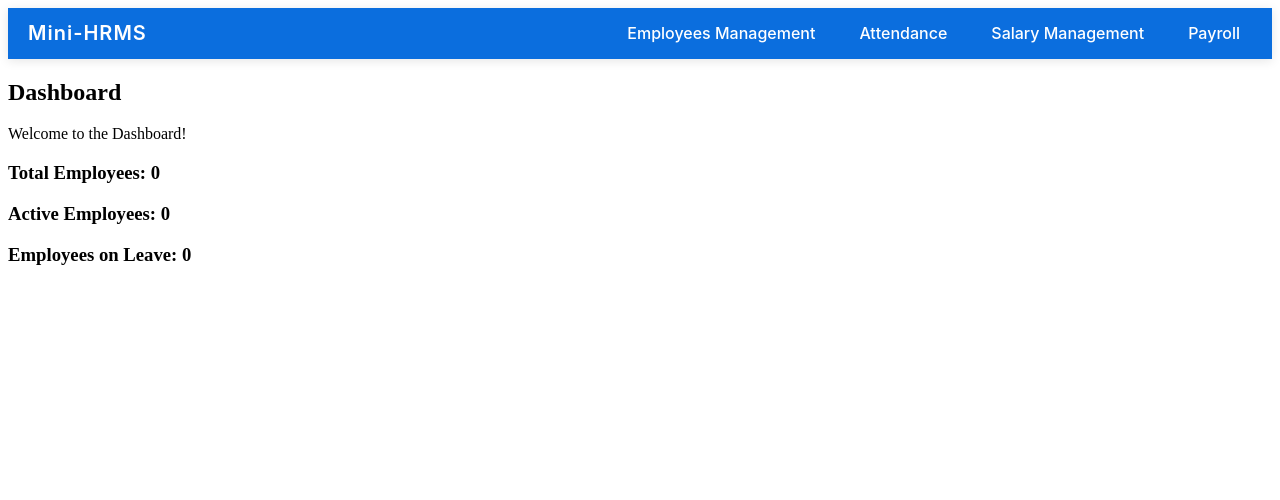
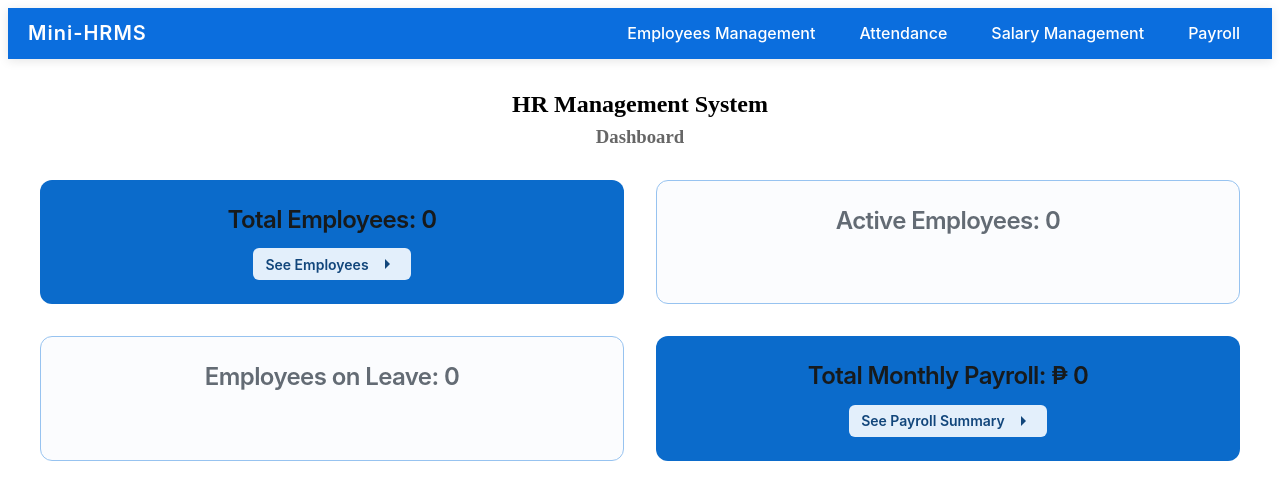
Before and after one commit to IrrationalCucumber/Mini-HRMS-System, a React (Create React App) app in the folder frontend/: page /dashboard in a window 1280 px wide. Shown: the top 500 px of the page. Built offline with nearby package versions, Linux system fonts and the light colour scheme; no server answers.

Commit message:
Updated the UI for

```diff
--- a/frontend/src/PAGES/Dashboard.jsx
+++ b/frontend/src/PAGES/Dashboard.jsx
@@ -1,15 +1,18 @@
-/* TODO
-  Create a simple dashboard showing:
-
-Total Employees
-Active Employees
-Employees on Leave
-Total Monthly Payroll
-
-*/
 import axios from "axios";
 import React, { useEffect, useState } from "react";
 import Navbar from "../COMPONENT/Navbar";
+import {
+  Button,
+  Card,
+  CardActions,
+  CardContent,
+  Grid,
+  Sheet,
+  Stack,
+  Typography,
+} from "@mui/joy";
+import { Link } from "react-router-dom";
+import { ArrowRight } from "@mui/icons-material";
 
 const Dashboard = () => {
   const apiUrl = process.env.REACT_APP_API_URL;
@@ -31,6 +34,17 @@ const Dashboard = () => {
           activeEmployees: resActive.data.count,
           employeesOnLeave: resOnleave.data.count,
         });
+        const resPayroll = await axios.get(`${apiUrl}/payroll/all`);
+        if (resPayroll.data && Array.isArray(resPayroll.data)) {
+          const totalNetSalary = resPayroll.data.reduce(
+            (sum, payroll) => sum + (payroll.net_salary || 0),
+            0,
+          );
+          setDisplayCounts((prev) => ({
+            ...prev,
+            totalMonthlyPayroll: totalNetSalary,
+          }));
+        }
       } catch (error) {
         console.error("Error fetching dashboard data:", error);
       }
@@ -38,29 +52,111 @@ const Dashboard = () => {
 
     fetchDashboardData();
   }, [apiUrl]);
-  //fetch total mpayroll from backend
-  useEffect(() => {
-    const fetchTotalPayroll = async () => {
-      try {
-        const resPayroll = await axios.get(`${apiUrl}/payroll/all`);
-        console.log(resPayroll);
-      } catch (error) {
-        console.error("Error fetching total payroll:", error);
-      }
-    };
-
-    fetchTotalPayroll();
-  }, [apiUrl]);
 
   return (
     <>
       <Navbar />
-      <h2>Dashboard</h2>
-      <p>Welcome to the Dashboard!</p>
-      <div>
-        <h3>Total Employees: {displayCounts.totalEmployees}</h3>
-        <h3>Active Employees: {displayCounts.activeEmployees}</h3>
-        <h3>Employees on Leave: {displayCounts.employeesOnLeave}</h3>
+      <div
+        style={{
+          padding: "2rem",
+          display: "flex",
+          flexDirection: "column",
+          gap: "2rem",
+        }}
+      >
+        <div style={{ textAlign: "center" }}>
+          <h2 style={{ margin: "0 0 0.5rem 0" }}>HR Management System</h2>
+          <h3 style={{ margin: 0, color: "#666" }}>Dashboard</h3>
+        </div>
+
+        <div
+          style={{
+            display: "grid",
+            gridTemplateColumns: "repeat(2, 1fr)",
+            gap: "2rem",
+            maxWidth: "1200px",
+            margin: "0 auto",
+            width: "100%",
+          }}
+        >
+          <Card
+            color="primary"
+            orientation="horizontal"
+            size="lg"
+            variant="solid"
+          >
+            <CardContent sx={{ textAlign: "center", width: "100%" }}>
+              <Typography level="h3">
+                Total Employees: {displayCounts.totalEmployees}
+              </Typography>
+              <CardActions
+                sx={{ justifyContent: "center", width: "100%", pt: 1 }}
+              >
+                <Link to={"/employees"} style={{ textDecoration: "none" }}>
+                  <Button
+                    endDecorator={<ArrowRight />}
+                    variant="soft"
+                    size="sm"
+                  >
+                    See Employees
+                  </Button>
+                </Link>
+              </CardActions>
+            </CardContent>
+          </Card>
+
+          <Card
+            color="primary"
+            orientation="horizontal"
+            size="lg"
+            variant="outlined"
+          >
+            <CardContent sx={{ textAlign: "center", width: "100%" }}>
+              <Typography color="neutral" level="h3">
+                Active Employees: {displayCounts.activeEmployees}
+              </Typography>
+            </CardContent>
+          </Card>
+
+          <Card
+            color="primary"
+            orientation="horizontal"
+            size="lg"
+            variant="outlined"
+          >
+            <CardContent sx={{ textAlign: "center", width: "100%" }}>
+              <Typography color="neutral" level="h3">
+                Employees on Leave: {displayCounts.employeesOnLeave}
+              </Typography>
+            </CardContent>
+          </Card>
+
+          <Card
+            color="primary"
+            orientation="horizontal"
+            size="lg"
+            variant="solid"
+          >
+            <CardContent sx={{ textAlign: "center", width: "100%" }}>
+              <Typography level="h3">
+                Total Monthly Payroll: ₱ {displayCounts.totalMonthlyPayroll}
+              </Typography>
+              <CardActions
+                sx={{ justifyContent: "center", width: "100%", pt: 1 }}
+              >
+                <Link to={"/payroll"} style={{ textDecoration: "none" }}>
+                  <Button
+                    endDecorator={<ArrowRight />}
+                    variant="soft"
+                    size="sm"
+                  >
+                    See Payroll Summary
+                  </Button>
+                </Link>
+              </CardActions>
+            </CardContent>
+          </Card>
+        </div>
       </div>
     </>
   );
```
